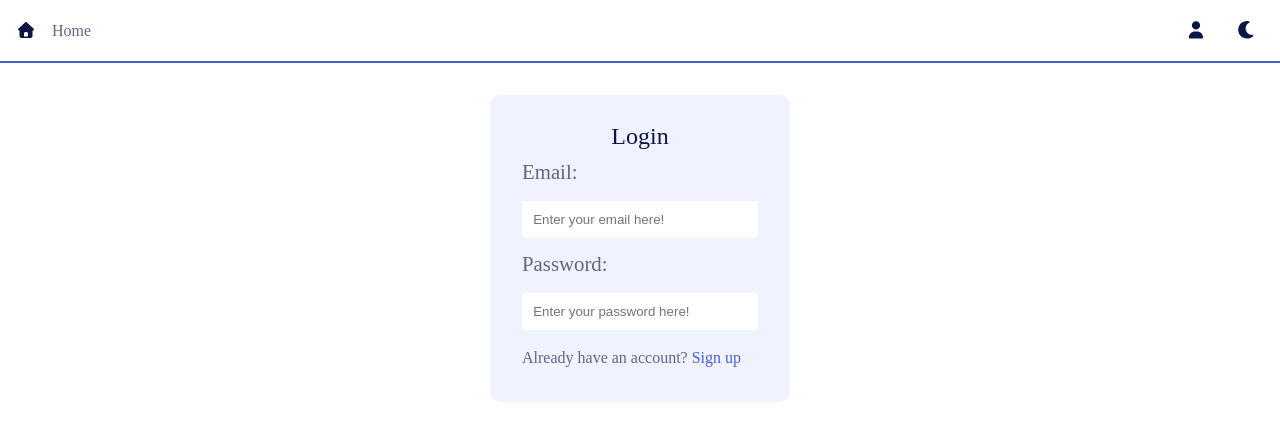
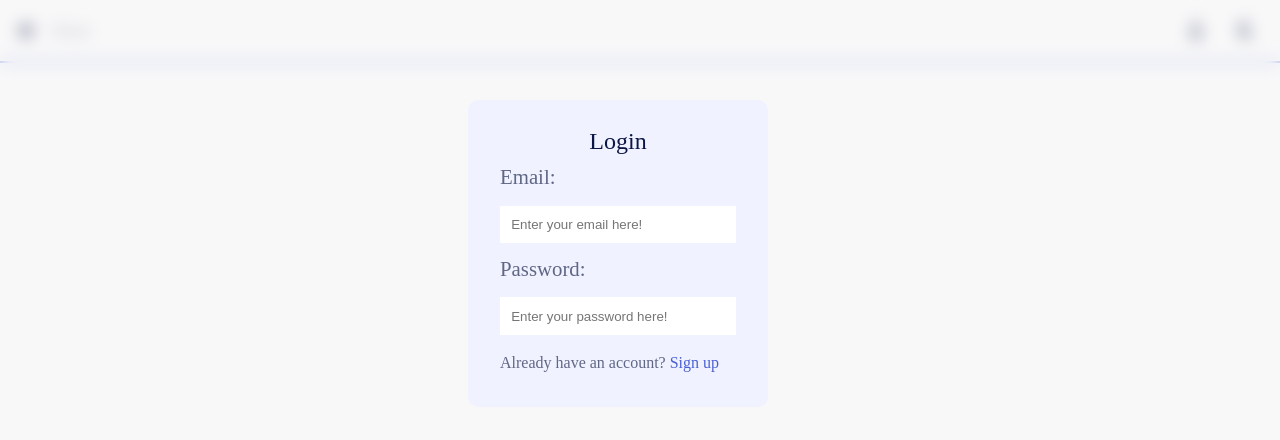
Before and after one commit to Jetmir-Al/Task-Managment-App, a React (Vite) app in the folder client/: page /login in a window 1280 px wide. Shown: the top 440 px of the page. Built offline with nearby package versions, Linux system fonts and the light colour scheme.

Commit message:
will migrate login to navbar

```diff
--- a/client/src/App.tsx
+++ b/client/src/App.tsx
@@ -5,7 +5,6 @@ import Navbar from "./components/layout/Navbar";
 import TaskModal from "./components/task/TaskModal";
 import Home from "./pages/Home";
 import BoardPage from "./pages/BoardPage";
-import Login from "./pages/Login";
 import Profiles from "./pages/Profiles";
 import Register from "./pages/Register";
 
@@ -20,7 +19,6 @@ function App() {
         <Routes>
           <Route path={"/"} element={<Home />} />
           <Route path={"/board-page"} element={<BoardPage />} />
-          <Route path={"/login"} element={<Login />} />
           <Route path={"/register"} element={<Register />} />
           <Route path={"/profile"} element={<Profiles />} />
           <Route path={"/taskmodal"} element={<TaskModal />} />
--- a/client/src/components/layout/Navbar.tsx
+++ b/client/src/components/layout/Navbar.tsx
@@ -3,10 +3,14 @@ import Button from "../ui/Button";
 import { useToggleLightDark } from "../../hooks/ToggleMode";
 import { FontAwesomeIcon } from "@fortawesome/react-fontawesome";
 import { faMoon, faSun, faUser, faHouse } from "@fortawesome/free-solid-svg-icons";
+import Login from "../../pages/Login";
+import { useState } from "react";
 
 const Navbar = () => {
     const { mode, toggleMode } = useToggleLightDark();
+    const [toggleAccount, setToggleAccount] = useState(false);
     return (
+        <>
             <div className="navbar-container">
                 <div className="homeLinks">
                     <a href="/">
@@ -48,6 +52,15 @@ const Navbar = () => {
                     </Button>
                 </div>
             </div>
+            {
+
+                toggleAccount ?
+                    <> </>
+                    :
+                    <Login />
+
+            }
+        </>
     );
 }
 
--- a/client/src/pages/pageStyles/login.css
+++ b/client/src/pages/pageStyles/login.css
@@ -1,9 +1,18 @@
 .login-container {
+    position: fixed;
+    top: 0;
+    left: 0;
+    width: 100%;
+    height: 100%;
+    z-index: var(--z-fixed);
+    background-color: hsla(230, 12%, 96%, .6);
+    backdrop-filter: blur(8px);
     display: flex;
+    align-items: center;
     justify-content: center;
-    align-items: center;
-    padding: 2rem;
-    width: 100%;
+    padding: 1.5rem;
+
+    transition: top .4s;
 }
 
 .loginForm {
@@ -16,6 +25,9 @@
     background-color: var(--container-color);
     border-radius: 10px;
     min-width: 300px;
+    position: absolute;
+    top: 100px;
+    right: 40%;
 }
 
 .loginForm h3 {
```
Lines whose indentation alone changed are shown as unchanged.
